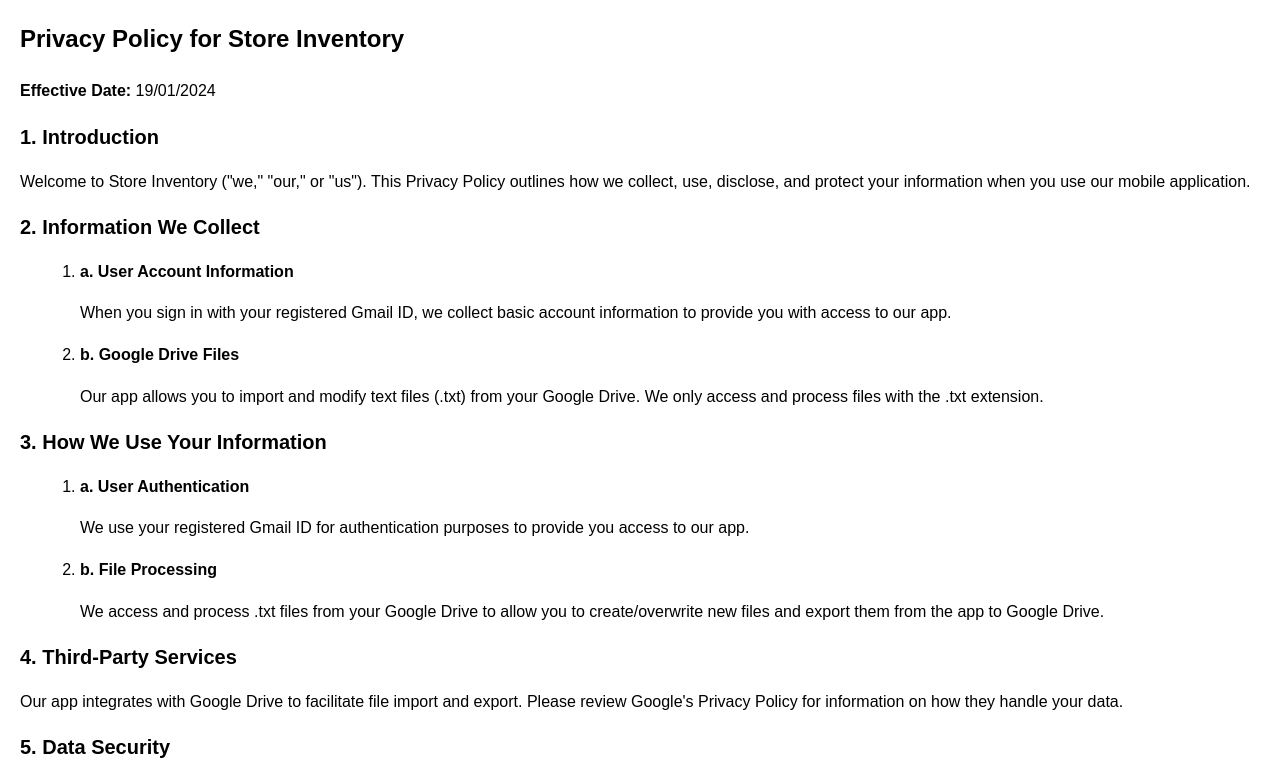
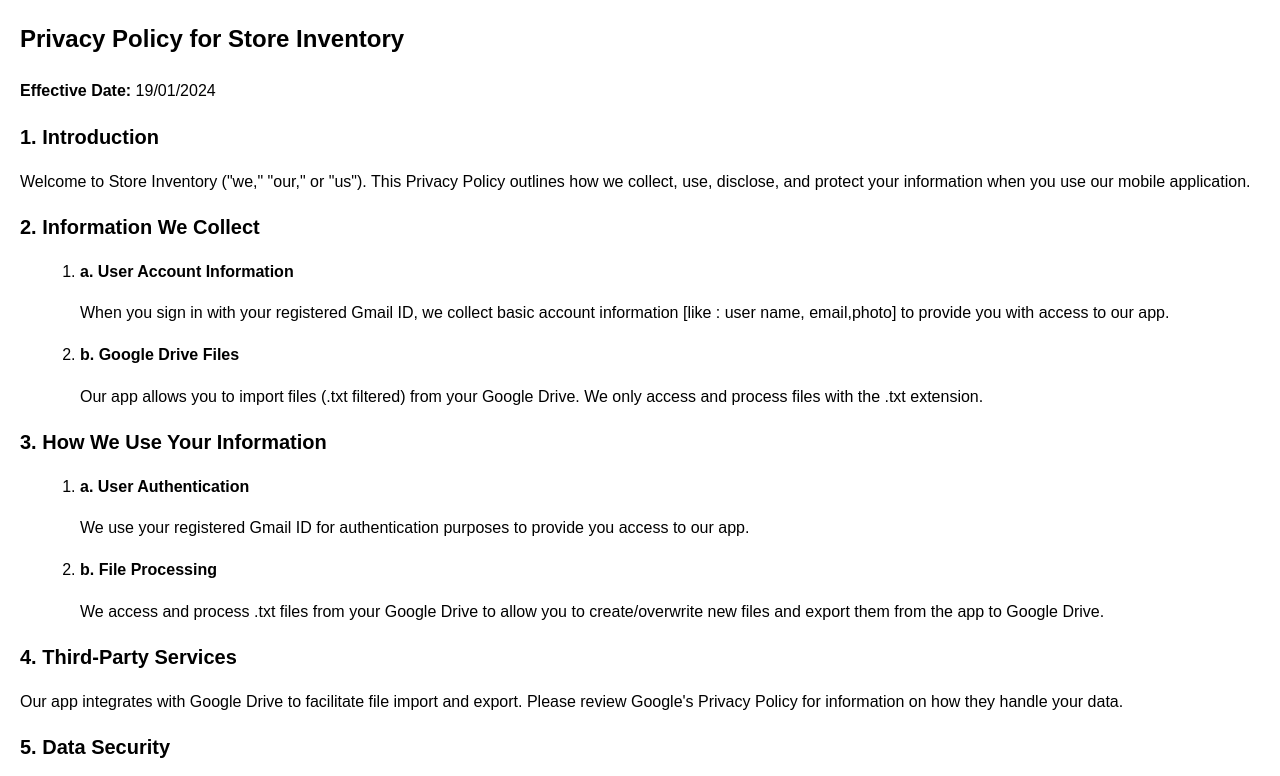
Before and after one commit to Bukhara-Store-Inventory/bukhara-store-inventory, a plain HTML site: page privacy.html in a window 1280 px wide. Shown: the top 776 px of the page. Drawn offline with Linux system fonts and the light colour scheme.

Commit message:
Update privacy.html

```diff
--- a/privacy.html
+++ b/privacy.html
@@ -48,11 +48,11 @@
     <ol>
         <li>
             <p><strong>a. User Account Information</strong></p>
-            <p>When you sign in with your registered Gmail ID, we collect basic account information to provide you with access to our app.</p>
+            <p>When you sign in with your registered Gmail ID, we collect basic account information [like : user name, email,photo] to provide you with access to our app.</p>
         </li>
         <li>
             <p><strong>b. Google Drive Files</strong></p>
-            <p>Our app allows you to import and modify text files (.txt) from your Google Drive. We only access and process files with the .txt extension.</p>
+            <p>Our app allows you to import files (.txt filtered) from your Google Drive. We only access and process files with the .txt extension.</p>
         </li>
     </ol>
 
```
